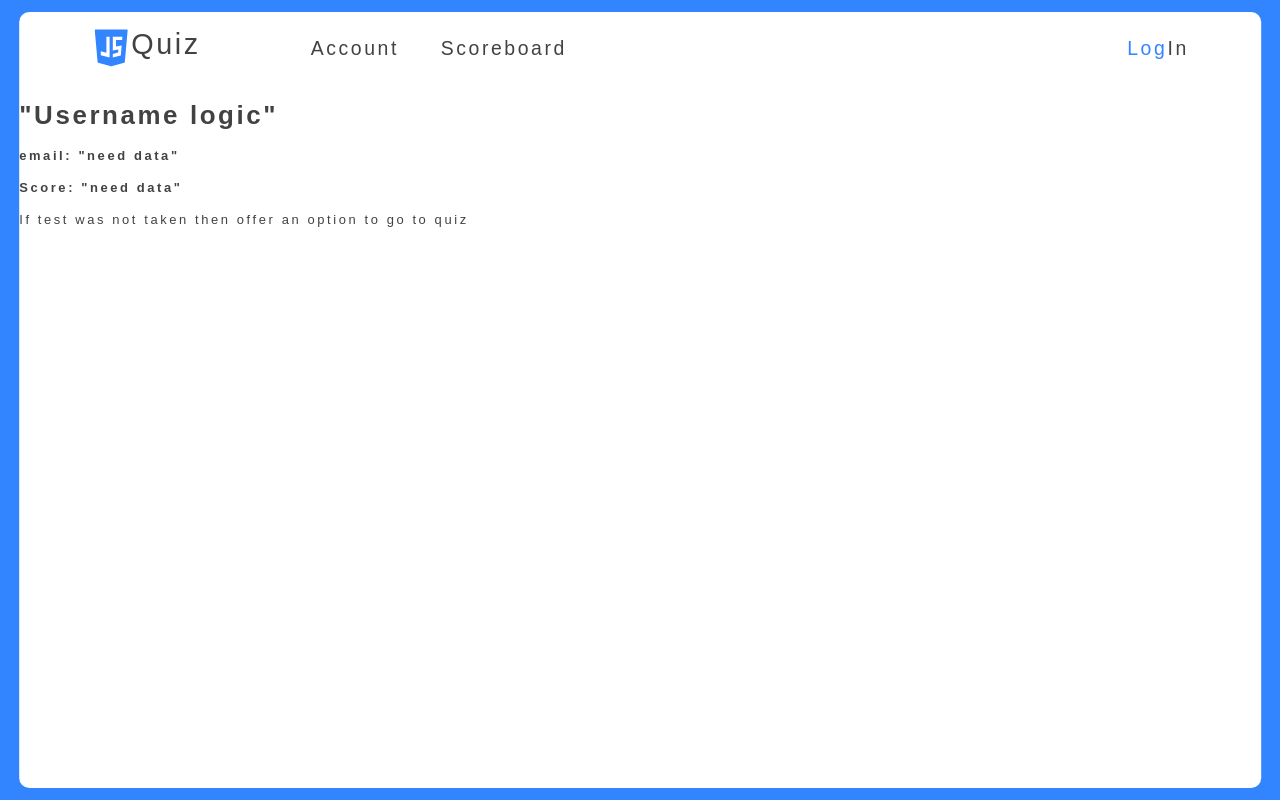
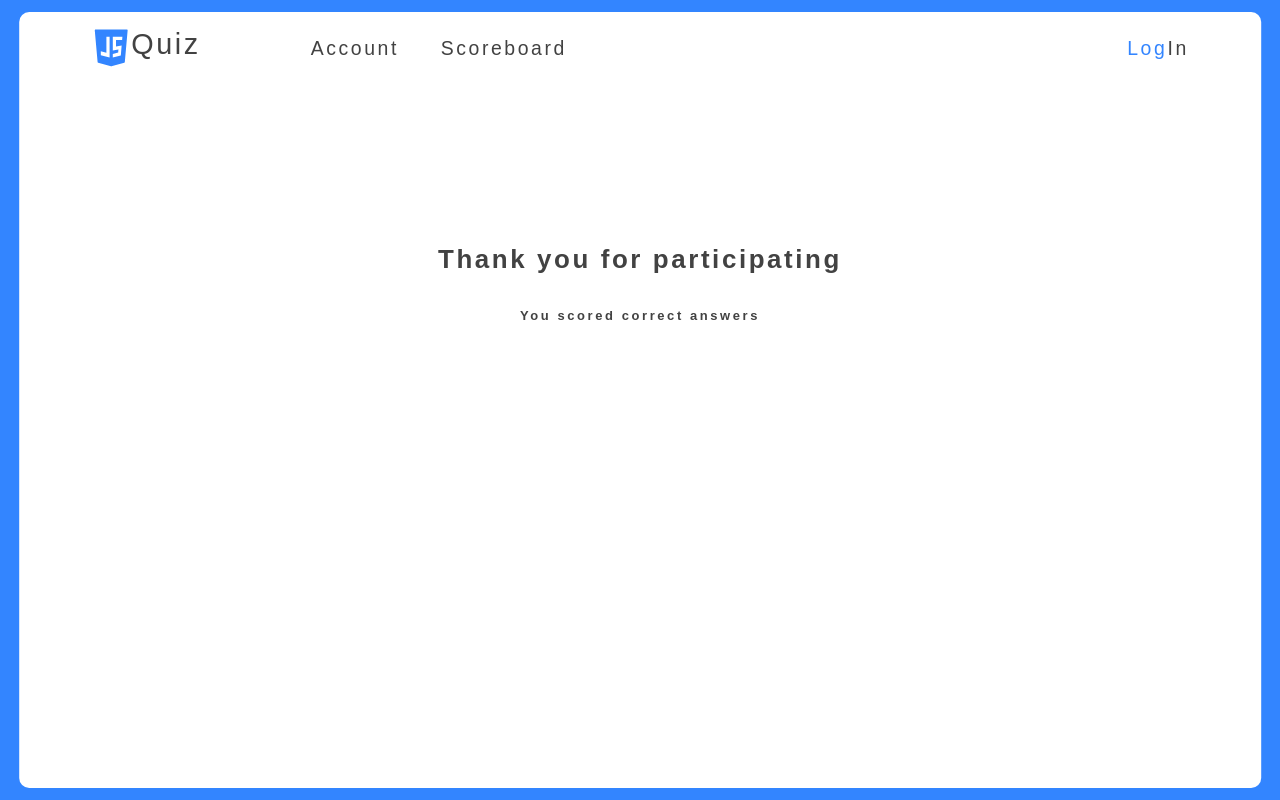
Before and after one commit to APuky/JavaScript-Quiz, a React (Create React App) app in the folder reactapp/: page /account in a window 1280 px wide. Built offline with nearby package versions, Linux system fonts and the light colour scheme.

Commit message:
adding score to a user

```diff
--- a/reactapp/public/index.html
+++ b/reactapp/public/index.html
@@ -24,7 +24,7 @@
       work correctly both with client-side routing and a non-root public URL.
       Learn how to configure a non-root public URL by running `npm run build`.
     -->
-    <title>React App</title>
+    <title>JavaScript Quiz</title>
   </head>
   <body>
     <noscript>You need to enable JavaScript to run this app.</noscript>
--- a/reactapp/src/components/Main.js
+++ b/reactapp/src/components/Main.js
@@ -38,25 +38,26 @@ function Main() {
 
   // FUNCTION FOR UPDATING THE SCORE OF THE CURRENTLY LOGGED IN USER
   //This should work!
-  const test = () => {
-    const token = localStorage.getItem("token");
-    //console.log(token);
-    // const promise = axios.get("http://127.0.0.1:8000/api/users/auth/user/");
+  // const test = () => {
+  //   const token = localStorage.getItem("token");
+  //   //console.log(token);
+  //   // const promise = axios.get("http://127.0.0.1:8000/api/users/auth/user/");
 
-    const data = {
-      score: 6,
-    };
-    const promise = axios.patch(
-      "http://127.0.0.1:8000/api/users/auth/user/",
-      data,
-      {
-        headers: { Authorization: `Token ${token}` },
-      }
-    );
-    const dataPromise = promise.then((res) => console.log(res.data));
+  //   const data = {
+  //     score: 2,
+  //     time: 22
+  //   };
+  //   const promise = axios.patch(
+  //     "http://127.0.0.1:8000/api/users/auth/user/",
+  //     data,
+  //     {
+  //       headers: { Authorization: `Token ${token}` },
+  //     }
+  //   );
+  //   const dataPromise = promise.then((res) => console.log(res.data));
 
-    return dataPromise;
-  };
+  //   return dataPromise;
+  // };
 
   return (
     <motion.div
--- a/reactapp/src/components/Questions.js
+++ b/reactapp/src/components/Questions.js
@@ -4,8 +4,11 @@ import styles from "../styles/Questions.module.scss";
 import SelectButton from "./SelectButton";
 import { motion } from "framer-motion";
 import { pageAnimation } from "./Animation";
+import axios from "axios";
+import { useHistory } from "react-router-dom";
 
 function Questions() {
+  let history = useHistory();
   const [isAnswerCorrect, setIsAnswerCorrect] = useState("");
   const [correctAnswerNumber, setCorrectAnswerNumber] = useState("");
   const [selectedAnswerBoolean, setSelectedAnswerBoolean] = useState("");
@@ -44,6 +47,7 @@ function Questions() {
     }, 1000);
 
     return () => clearInterval(intervalId);
+    // eslint-disable-next-line react-hooks/exhaustive-deps
   }, [timeLeft]);
 
   const answerHandler = (answer) => {
@@ -64,8 +68,24 @@ function Questions() {
   };
 
   const nextQuestionHandler = () => {
+    const token = localStorage.getItem("token");
+
     if (currentQuestion >= questions.length - 1) {
-      return;
+      localStorage.setItem("score", correctAnswers);
+      const data = {
+        score: correctAnswers,
+        quizTaken: 1,
+      };
+      const promise = axios.patch(
+        "http://127.0.0.1:8000/api/users/auth/user/",
+        data,
+        {
+          headers: { Authorization: `Token ${token}` },
+        }
+      );
+      const dataPromise = promise.then((res) => console.log(res.data));
+      history.push("/account");
+      return dataPromise;
     } else {
       setCurrentQuestion(currentQuestion + 1);
       setIsAnswerCorrect("");
--- a/reactapp/src/components/Quiz.js
+++ b/reactapp/src/components/Quiz.js
@@ -9,6 +9,16 @@ import { motion } from "framer-motion";
 import { pageAnimation } from "./Animation";
 
 function Quiz() {
+  if (localStorage.getItem("score")) {
+    return (
+      <div className={styles.test_taken}>
+        <h2>
+          Test already taken. Thank you for the participation{" "}
+          <span> {localStorage.getItem("username")}</span>
+        </h2>
+      </div>
+    );
+  } else {
     return (
       <motion.div
         variants={pageAnimation}
@@ -23,7 +33,9 @@ function Quiz() {
         <div className={styles.about}>
           <div className={styles.about_box}>
             <TestSvg />
-          <li>test your fundamental skills of JavaScript with 10 questions</li>
+            <li>
+              test your fundamental skills of JavaScript with 10 questions
+            </li>
           </div>
           <div className={styles.about_box}>
             <LearnSvg />
@@ -48,5 +60,6 @@ function Quiz() {
       </motion.div>
     );
   }
+}
 
 export default Quiz;
--- a/reactapp/src/components/account/Account.js
+++ b/reactapp/src/components/account/Account.js
@@ -5,12 +5,21 @@ import { pageAnimation } from "../Animation";
 
 function Account() {
   return (
-    <motion.div variants={pageAnimation} initial="hidden" animate="show">
-      <h1>"Username logic"</h1>
+    <motion.div
+      variants={pageAnimation}
+      initial="hidden"
+      animate="show"
+      className={styles.container}
+    >
+      <h1>
+        Thank you for participating{" "}
+        <span> {localStorage.getItem("username")}</span>
+      </h1>
       <div className={styles.data}>
-        <h4>email: "need data"</h4>
-        <h4>Score: "need data"</h4>
-        If test was not taken then offer an option to go to quiz
+        <h4>
+          You scored <span>{localStorage.getItem("score")}</span> correct
+          answers
+        </h4>
       </div>
     </motion.div>
   );
--- a/reactapp/src/styles/Account.module.scss
+++ b/reactapp/src/styles/Account.module.scss
@@ -1 +1,14 @@
 @import "Variables.scss";
+
+.container {
+  width: 100%;
+  display: flex;
+  align-items: center;
+  justify-content: center;
+  flex-direction: column;
+  min-height: 50vh;
+
+  span {
+    color: $color-theme;
+  }
+}
--- a/reactapp/src/styles/Quiz.module.scss
+++ b/reactapp/src/styles/Quiz.module.scss
@@ -95,3 +95,14 @@
     transform: scale(1);
   }
 }
+
+.test_taken {
+  display: flex;
+  align-items: center;
+  justify-content: center;
+  min-height: 50vh;
+
+  span {
+    color: $color-theme;
+  }
+}
```
Also changed, not shown: 2 other files (tests, documents, lock files or other folders). Lines whose indentation alone changed are shown as unchanged.
